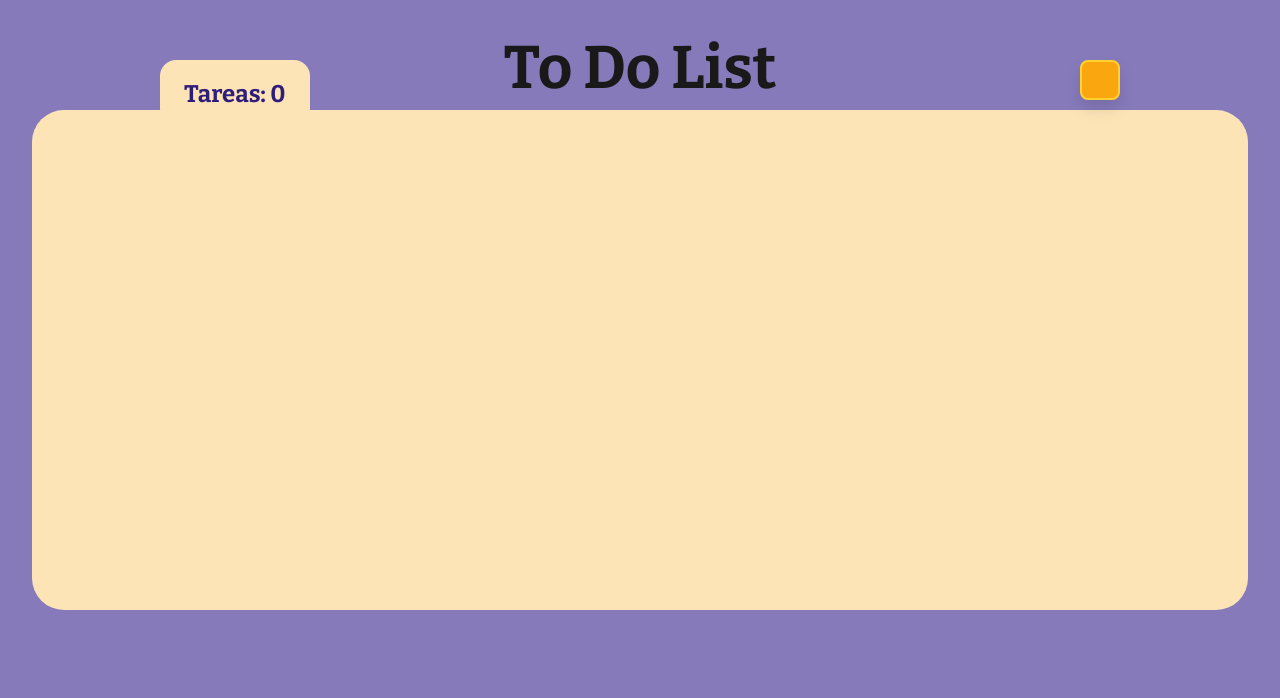
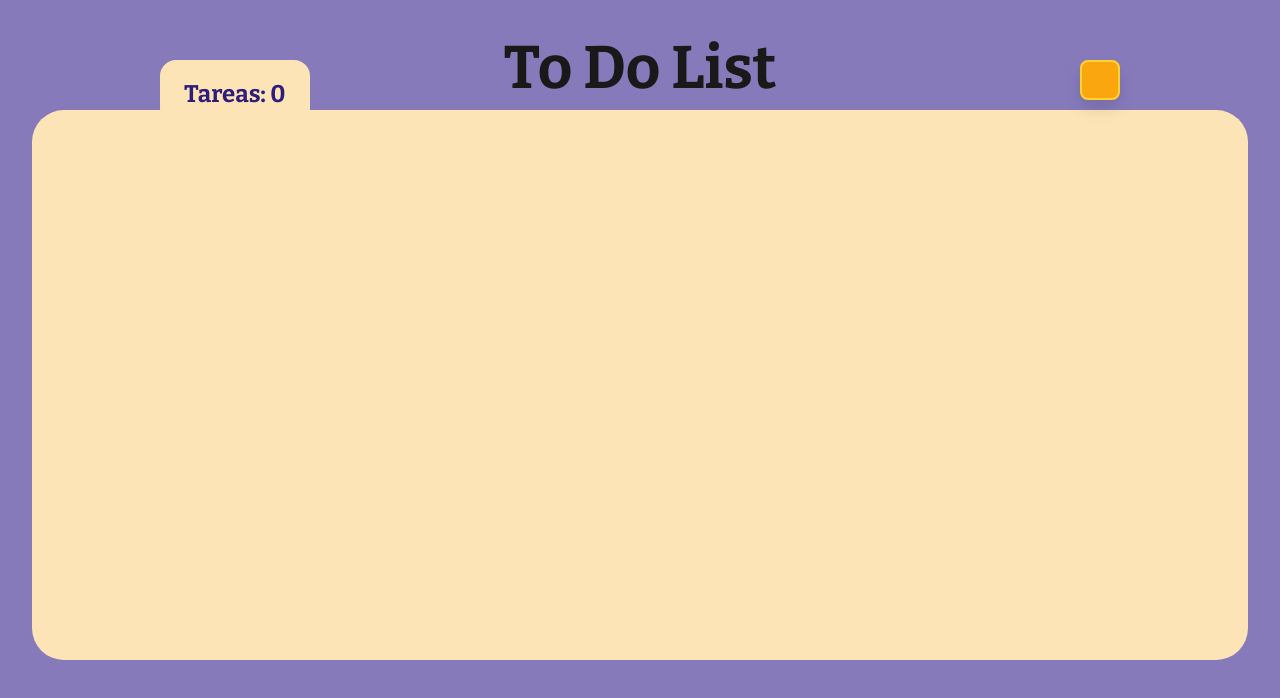
Before and after one commit to Roberto5190/todo-list_tajamar, a React (Vite) app: page / in a window 1280 px wide. Shown: the top 698 px of the page. Built offline with nearby package versions, Linux system fonts and the light colour scheme; some icons are missing.

Commit message:
limit height of ListaTareas

```diff
--- a/src/components/ListaTareas/ListaTareas.jsx
+++ b/src/components/ListaTareas/ListaTareas.jsx
@@ -34,7 +34,7 @@ export const ListaTareas = ({ tasks, handleDelete, handleEdit }) => {
   return (
     <div
       ref={containerRef}
-      className="grid grid-cols-1 md:grid-cols-2 lg:grid-cols-3 gap-4 lg:p-16 md:p-8 p-4  lg:rounded-4xl md:rounded-3xl rounded-2xl bg-[#fde4b7] w-full  min-h-[500px]"
+      className="grid grid-cols-1 md:grid-cols-2 lg:grid-cols-3 gap-4 lg:p-16 md:p-8 p-4  lg:rounded-4xl md:rounded-3xl rounded-2xl bg-[#fde4b7] w-full  md:max-h-[550px] xl:max-h-dvh lg:h-[550px] no-scrollbar overflow-auto"
     >
       {tasks.map((task) => (
         <Tarea
--- a/src/index.css
+++ b/src/index.css
@@ -1,5 +1,19 @@
 @import "tailwindcss";
 @import './styles/fonts/fotnface.css';
+
+
+/* add the code bellow */
+@layer utilities {
+      /* Hide scrollbar for Chrome, Safari and Opera */
+      .no-scrollbar::-webkit-scrollbar {
+          display: none;
+      }
+     /* Hide scrollbar for IE, Edge and Firefox */
+      .no-scrollbar {
+          -ms-overflow-style: none;  /* IE and Edge */
+          scrollbar-width: none;  /* Firefox */
+    }
+  }
 
 :root {
   font-family: system-ui, Avenir, Helvetica, Arial, sans-serif;
```
